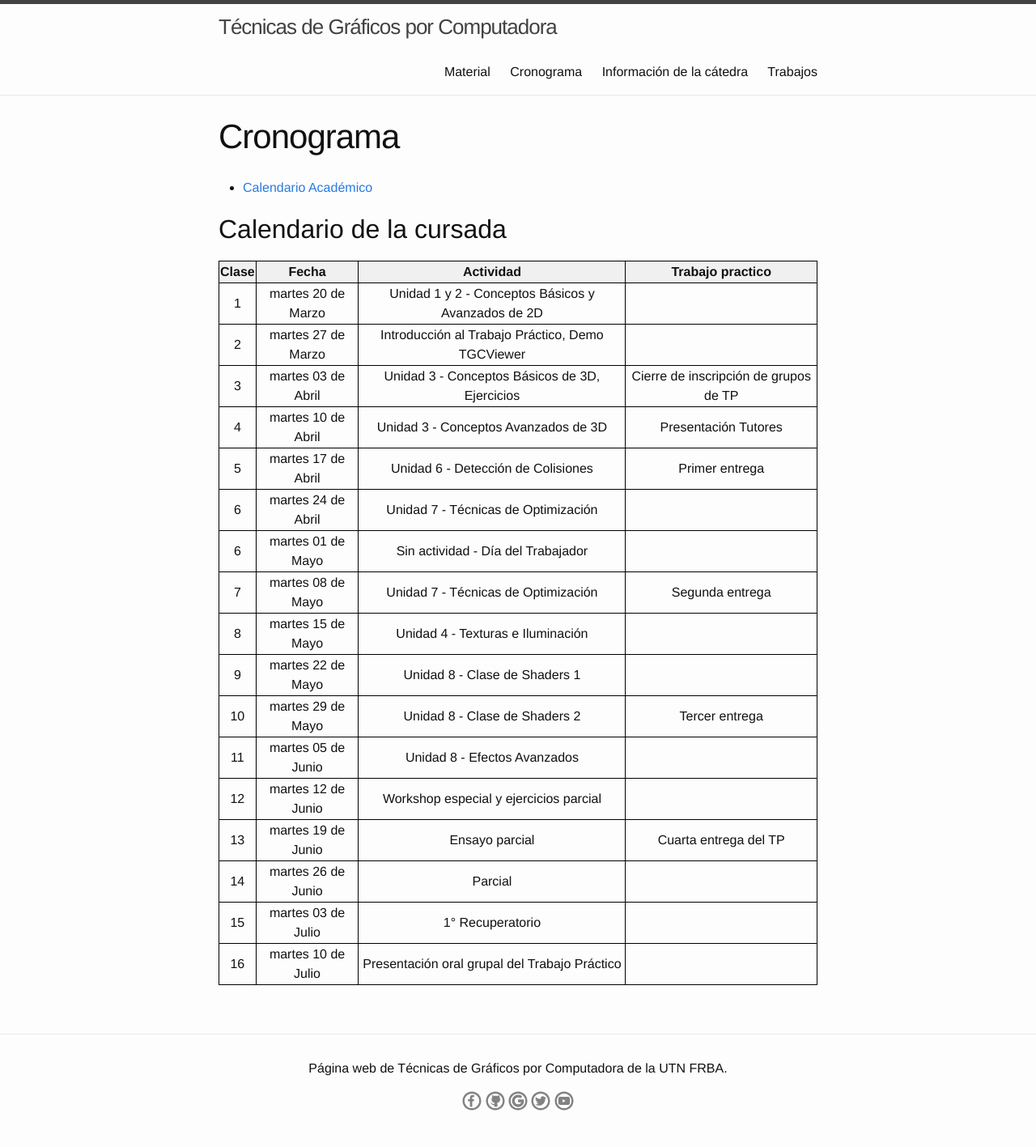
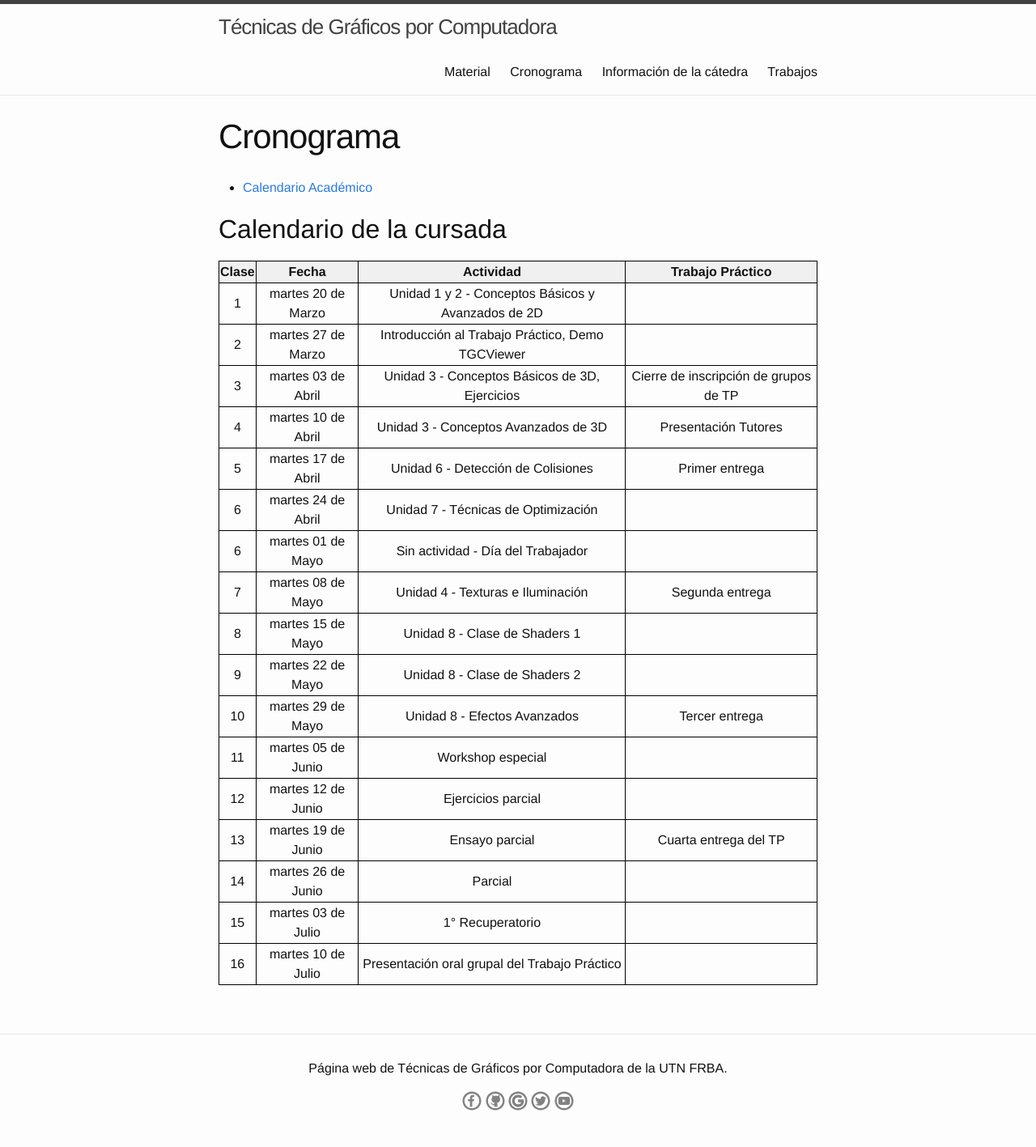
Before and after one commit to tgc-utn/tgc-utn.github.io, a Jekyll site: the page built from cronograma/index.md, in a window 1280 px wide. Shown: the whole page at 81% size. Built offline with Jekyll 4.4.1, drawn with Linux system fonts in a browser that asks for light colours.

Commit message:
Update index.md

```diff
--- a/cronograma/index.md
+++ b/cronograma/index.md
@@ -32,7 +32,7 @@ td{
 
 ## Calendario de la cursada
 
-| Clase | Fecha               | Actividad    | Trabajo practico  |
+| Clase | Fecha               | Actividad    | Trabajo Práctico  |
 |:-----:|:-------------------:|:------------:|:-----------------:|
 |  1    | martes 20 de Marzo | Unidad 1 y 2 - Conceptos Básicos y Avanzados de 2D | |
 |  2    | martes 27 de Marzo | Introducción al Trabajo Práctico, Demo TGCViewer | |
@@ -41,12 +41,12 @@ td{
 |  5    | martes 17 de Abril | Unidad 6 - Detección de Colisiones | Primer entrega|
 |  6    | martes 24 de Abril | Unidad 7 - Técnicas de Optimización ||
 |  6    | martes 01 de Mayo | Sin actividad - Día del Trabajador ||
-|  7    | martes 08 de Mayo | Unidad 7 - Técnicas de Optimización | Segunda entrega|
-|  8    | martes 15 de Mayo | Unidad 4 - Texturas e Iluminación ||
-|  9    | martes 22 de Mayo  | Unidad 8 - Clase de Shaders 1 ||
-| 10    | martes 29 de Mayo  | Unidad 8 - Clase de Shaders 2 | Tercer entrega|
-| 11    | martes 05 de Junio  | Unidad 8 - Efectos Avanzados ||
-| 12    | martes 12 de Junio | Workshop especial y ejercicios parcial ||
+|  7    | martes 08 de Mayo | Unidad 4 - Texturas e Iluminación | Segunda entrega|
+|  8    | martes 15 de Mayo | Unidad 8 - Clase de Shaders 1 ||
+|  9    | martes 22 de Mayo | Unidad 8 - Clase de Shaders 2 ||
+| 10    | martes 29 de Mayo | Unidad 8 - Efectos Avanzados | Tercer entrega|
+| 11    | martes 05 de Junio | Workshop especial ||
+| 12    | martes 12 de Junio | Ejercicios parcial ||
 | 13    | martes 19 de Junio | Ensayo parcial | Cuarta entrega del TP|
 | 14    | martes 26 de Junio | Parcial ||
 | 15    | martes 03 de Julio | 1° Recuperatorio ||
```
